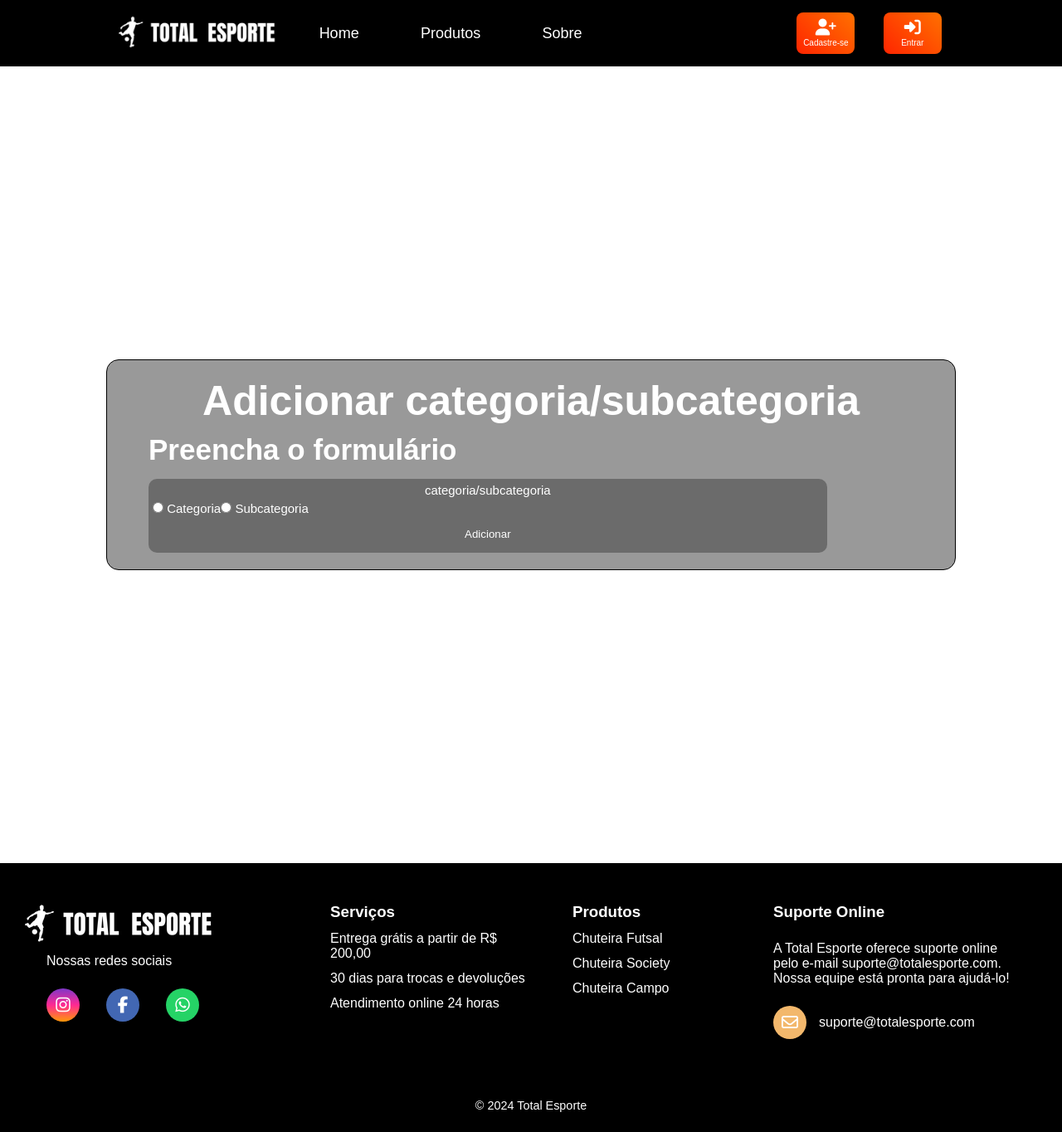
After one commit to MuriloVercosa01/pwII-projeto-total_esporte-, a PHP site: the page made by TOTAL_ESPORTES/addcategoria.html in a window 1280 px wide. The commit adds this page. Shown: the whole page at 83% size. Run offline with PHP 8.4, Linux system fonts and the light colour scheme; some libraries are stand-ins or nearby versions.

Commit message:
comecei a fazer categoria/subcategoria

```diff
--- /dev/null
+++ b/TOTAL_ESPORTES/Estilos/addcategoria.css
@@ -0,0 +1,292 @@
+*{
+    padding: 0;
+    margin: 0;
+    box-sizing: border-box;
+    font-family: sans-serif;
+
+}
+
+.container{
+   max-width: 1080px;
+   margin: auto;
+   display: flex;
+   align-items: center;
+   justify-content: center;
+}
+
+header{
+    background-color: black;
+    width: 100%;
+    padding: 15px;
+    padding-left: 80px;
+ }
+
+ .logo,.btn-menu{
+    width: 25%;
+
+ }
+
+ .logo img{
+    width: 200px;
+    cursor: pointer;
+ }
+
+ .menu{
+    width: 50%;
+ }
+
+ .menu nav a{
+    color: white;
+    text-decoration: none;
+    padding-right: 70px;
+    font-size: 18px;
+    position: relative;
+ }
+
+ .menu nav a::after{
+   content: "  ";
+   width: 0px;
+   height: 4px;
+   background-image: linear-gradient(45deg, #ff2500, #ff7100 );
+   position: absolute;
+   top: 30px;
+   left: 0%;
+   transition: width 0.5s;
+
+ }
+
+ .menu nav a:hover::after{
+    width: 30px;
+ }
+
+
+
+ .btn-menu button{
+    width: 70px;
+    height: 50px;
+    background-image: linear-gradient(45deg, #ff2500, #ff7100 );
+    border: none;
+    border-radius: 8px;
+    cursor: pointer;
+    margin-right: 30px;
+ }
+
+ .btn-menu button i{
+    font-size: 20px;
+    color: white;
+
+ }
+
+
+.btn-menu button  a{
+   font-size: 10px;
+   color: white;
+   padding-top: 10px;
+   text-decoration: none;
+
+}
+
+/* a partir daqui formatação da página*/
+
+main{
+    width: 100%;
+    height: 120vh;
+    background-color:white;
+    display: flex;
+}
+form{
+    width: 80%;
+    background-color: rgba(0, 0, 0, 0.4);
+    border: 1px solid black;
+    border-radius: 15px;
+    position: absolute;
+    padding-bottom: 20px;
+    top: 70%;
+    left: 50%;
+    transform: translate(-50%,-50%);
+}
+#titulo{
+    text-align: center;
+    color: white;
+    font-family: Arial, Helvetica, sans-serif;
+    font-size: 50px;
+    margin-top: 20px;
+}
+#subtitulo{
+    color: white;
+    font-family: Arial, Helvetica, sans-serif;
+    margin-top: 10px;
+    font-size: 35px;
+    margin-left: 50px;
+}
+.form{
+    margin-top: 15px;
+    margin-left: 50px;
+    width:80%;
+    display: flex;
+    flex-direction: column;
+    color: white;
+    text-align: center;
+    background-color: rgba(0, 0, 0,0.3);
+    border-radius: 10px;
+    padding: 5px;
+
+}
+.cat-sub div{
+  width: 100¢;
+  display: flex;
+  justify-content: center;
+  align-items: center;
+}
+.form label{
+    margin-bottom: 5px;
+    font-size: 15px;
+}
+.form button{
+    background-color: rgba(0, 0, 0, 0);
+    border: none;
+    color: white;
+    padding: 10px;
+}
+.form button:hover{
+    cursor: pointer;
+}
+.input{
+    margin-bottom: 10px;
+}
+
+/* formatação do footer*/
+
+footer {
+    width: 100%;
+    color: white;
+  }
+
+  /* Conteúdo principal */
+  #conteudo-rodape {
+    background-color: black;
+    display: grid;
+    grid-template-columns: repeat(4, 1fr);
+    padding: 3rem 3.5rem;
+  }
+
+  /* Contatos e redes sociais */
+  #contatos-rodape img {
+    margin-bottom: 0.75rem;
+    display: flex;
+    flex-direction: column;
+    gap: 0.75rem;
+    margin-left: -38px;
+  }
+
+  #redes-sociais-rodape {
+    display: flex;
+    gap: 2rem;
+    margin-top: 1.5rem;
+  }
+
+  #redes-sociais-rodape .footer-link {
+    display: flex;
+    align-items: center;
+    justify-content: center;
+    height: 2.5rem;
+    width: 2.5rem;
+    color: white;
+    border-radius: 50%;
+    transition: all 0.4s;
+    text-decoration: none;
+  }
+
+  #redes-sociais-rodape .footer-link i {
+    font-size: 1.25rem;
+  }
+
+  #redes-sociais-rodape .footer-link:hover {
+    opacity: 0.8;
+  }
+
+  #instagram {
+    background: linear-gradient(#7f37c9, #ff2992, #ff9807);
+  }
+
+  #facebook {
+    background-color: #4267b3;
+  }
+
+  #whatsapp {
+    background-color: #25d366;
+  }
+
+  /* Listas */
+  .lista-rodape {
+    display: flex;
+    flex-direction: column;
+    gap: 0.75rem;
+    list-style: none;
+  }
+
+  .lista-rodape h3 {
+    margin-left: 50px;
+  }
+
+  .lista-rodape p {
+    margin-left: 50px;
+  }
+
+  /* Suporte */
+  #suporte-rodape {
+    display: flex;
+    flex-direction: column;
+    gap: 1.5rem;
+  }
+
+  #email-suporte {
+    display: flex;
+    align-items: center;
+    gap: 15px;
+  }
+
+  #email-suporte a {
+    background-color: #f3b86c;
+    border-radius: 50%;
+    cursor: pointer;
+    padding: 8px;
+    height: 2.5rem;
+    width: 2.5rem;
+    display: flex;
+    justify-content: center;
+    align-items: center;
+  }
+
+  #email-suporte i {
+    font-size: 1.25rem;
+  }
+
+  #email-suporte h1 {
+    font-size: 16px;
+    margin: 0;
+    font-weight: normal;
+  }
+
+  /* Direitos autorais */
+  #direitos-autorais-rodape {
+    background-color: black;
+    color: white;
+    font-size: 0.9rem;
+    text-align: center;
+    padding: 1.5rem;
+  }
+
+  @media screen and (max-width: 768px) {
+    #conteudo-rodape {
+      grid-template-columns: repeat(2, 1fr);
+      gap: 2rem;
+    }
+  }
+
+  @media screen and (max-width: 426px) {
+    #conteudo-rodape {
+      grid-template-columns: repeat(1, 1fr);
+      gap: 3rem 2rem;
+    }
+  }
--- /dev/null
+++ b/TOTAL_ESPORTES/addcategoria.html
@@ -0,0 +1,118 @@
+<!DOCTYPE html>
+<html lang="en">
+<head>
+    <meta charset="UTF-8">
+    <script src="https://kit.fontawesome.com/449a3898b7.js" crossorigin="anonymous"></script>
+    <meta name="viewport" content="width=device-width, initial-scale=1.0">
+    <link rel="stylesheet" href="Estilos/addcategoria.css">
+    <title>Adicionar Produtos</title>
+</head>
+<body>
+    <header>
+
+        <div class="container">
+            <div class="logo"><img src="imagens/Logo.png"></div>
+            <div class="menu">
+                <nav>
+                    <a href="Home.html">Home</a>
+                    <a href="produtos.php">Produtos</a>
+                    <a href="#">Sobre</a>
+
+                </nav>
+
+            </div> type='text'
+            <div class="btn-menu">
+
+                <button><i class="fa-solid fa-user-plus"></i> <Br> <a href="cadastro.php">  Cadastre-se  </a>  </button>
+                <button><i class="fa-solid fa-right-to-bracket"></i> <Br> <a href="login.php">  Entrar  </a>  </button>
+
+            </div>
+        </div>
+
+
+    </header>
+
+    <main>
+        <form class="formulario" method="POST" action="Conexao/cadastrarProdutos.php">
+            <h1 id="titulo">Adicionar categoria/subcategoria</h1>
+            <h2 id="subtitulo" >Preencha o formulário</h2>
+            <div  class="form">
+                <label for="tipo">categoria/subcategoria</label>
+                <form class="cat-sub" >
+                  <div  style="display: flex;" >
+                    <label>
+                      <input type="radio" name="opcao" value="opcao1"> Categoria
+                    </label>
+                    <label>
+                      <input type="radio" name="opcao" value="opcao2"> Subcategoria
+                    </label>
+                  </div>
+
+                  <button type="submit" >Adicionar</button>
+
+                </form>
+            </div>
+
+
+        </form>
+    </main>
+
+    <footer>
+        <!-- Container principal -->
+        <div id="conteudo-rodape">
+          <!-- Contatos e redes sociais -->
+          <div id="contatos-rodape">
+            <img src="imagens/Logo.png" alt="Logo Total Esporte">
+            <p>Nossas redes sociais</p>
+            <div id="redes-sociais-rodape">
+              <a href="#" class="footer-link" id="instagram">
+                <i class="fa-brands fa-instagram"></i>
+              </a>
+              <a href="#" class="footer-link" id="facebook">
+                <i class="fa-brands fa-facebook-f"></i>
+              </a>
+              <a href="#" class="footer-link" id="whatsapp">
+                <i class="fa-brands fa-whatsapp"></i>
+              </a>
+            </div>
+          </div>
+
+          <!-- Listas de serviços e produtos -->
+          <ul class="lista-rodape">
+            <li><h3>Serviços</h3></li>
+            <li><p>Entrega grátis a partir de R$ 200,00</p></li>
+            <li><p>30 dias para trocas e devoluções</p></li>
+            <li><p>Atendimento online 24 horas</p></li>
+          </ul>
+          <ul class="lista-rodape">
+            <li><h3>Produtos</h3></li>
+            <li><p>Chuteira Futsal</p></li>
+            <li><p>Chuteira Society</p></li>
+            <li><p>Chuteira Campo</p></li>
+          </ul>
+
+          <!-- Suporte online -->
+          <div id="suporte-rodape">
+            <h3>Suporte Online</h3>
+            <p>
+              A Total Esporte oferece suporte online pelo e-mail suporte@totalesporte.com.
+              Nossa equipe está pronta para ajudá-lo!
+            </p>
+            <div id="email-suporte">
+              <a>
+                <i class="fa-regular fa-envelope"></i>
+              </a>
+              <h1>suporte@totalesporte.com</h1>
+            </div>
+          </div>
+        </div>
+
+        <!-- Direitos autorais -->
+        <div id="direitos-autorais-rodape">
+          &#169; 2024 Total Esporte
+        </div>
+    </footer>
+
+    <script src="JS/addprodutos.js" ></script>
+</body>
+</html>
--- a/bancodedados.txt
+++ b/bancodedados.txt
@@ -35,7 +35,7 @@ CREATE TABLE produto(
     preco double,
     tamanho int,
     imagem varchar(500),
-    desc_breve varchar(150),
+    desc_breve varchar(200),
     id_categoria int,
     id_subcategoria int,
     FOREIGN KEY (id_categoria) REFERENCES categoria(id_categoria),
```
Also changed, not shown: TOTAL_ESPORTES/Conexao/cadastrarProdutos.php (+7 -9 lines).
